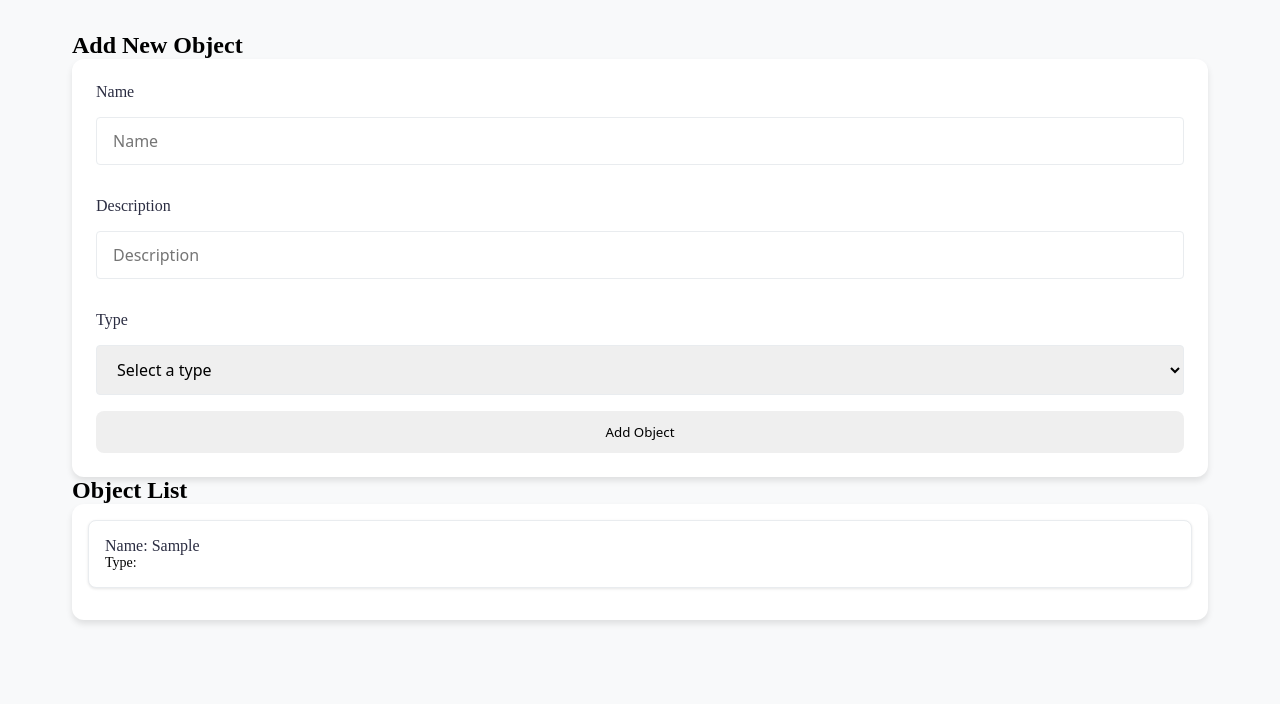
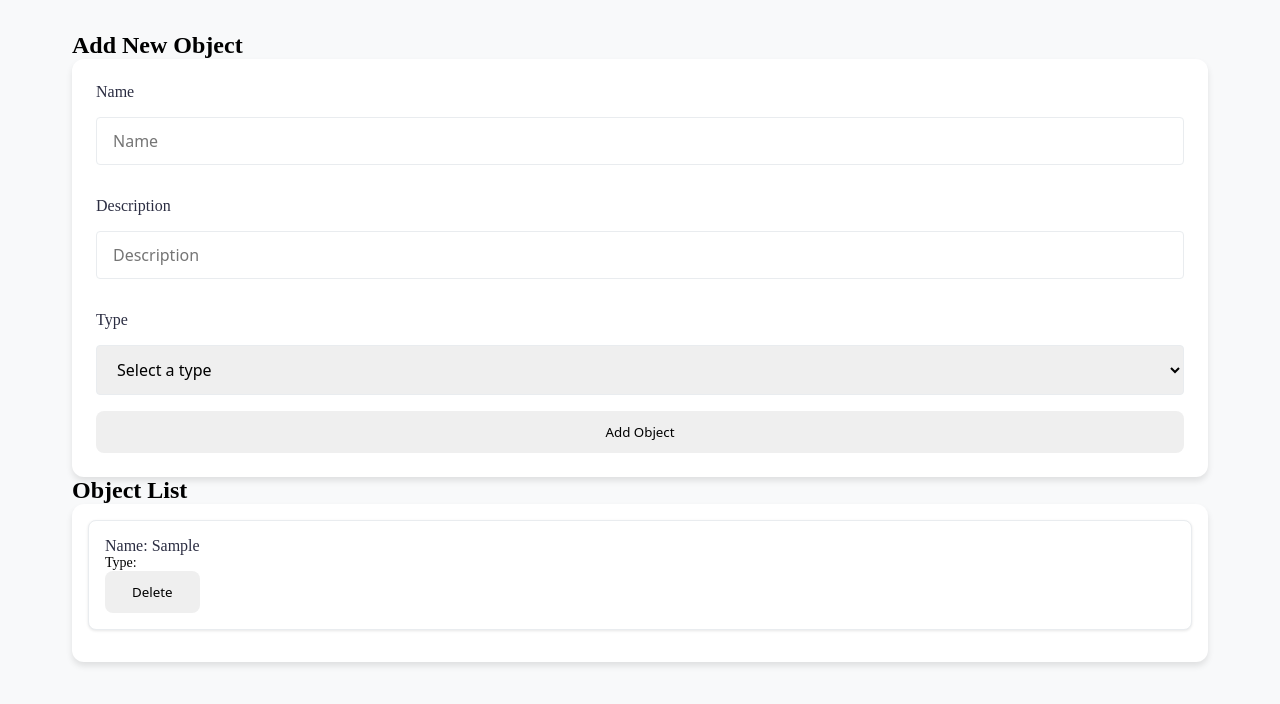
Before and after one commit to TomasGarciaDev/object-management-software, a React (Create React App) app: page / in a window 1280 px wide. Both pictures are taken after typing "Sample", "Sample" into the empty fields and a click on the button "Add Object". Shown: the top 704 px of the page. Built offline with nearby package versions, Linux system fonts and the light colour scheme.

Commit message:
Feat: Object item delete

```diff
--- a/src/components/ObjectList.tsx
+++ b/src/components/ObjectList.tsx
@@ -1,7 +1,7 @@
 import { useObjectContext } from "../context/ObjectContext";
 
 export default function ObjectList() {
-  const { objects } = useObjectContext();
+  const { objects, deleteObject } = useObjectContext();
 
   return (
     <div className='container'>
@@ -11,6 +11,16 @@ export default function ObjectList() {
             <div className='object-list-item-content'>
               <div className='object-list-item-name'>Name: {obj.name}</div>
               <div className='object-list-item-type'>Type: {obj.type}</div>
+
+              <button
+                onClick={(e) => {
+                  e.stopPropagation();
+                  deleteObject(obj.id);
+                }}
+                className='button danger'
+              >
+                Delete
+              </button>
             </div>
           </li>
         ))}
--- a/src/context/ObjectContext.tsx
+++ b/src/context/ObjectContext.tsx
@@ -11,6 +11,7 @@ type ObjectType = {
 interface ObjectContextType {
   objects: ObjectType[];
   addObject: (obj: ObjectType) => void;
+  deleteObject: (id: string) => void;
 }
 
 // Create context
@@ -33,8 +34,14 @@ export const ObjectProvider = ({ children }: { children: React.ReactNode }) => {
   const addObject = (obj: ObjectType) => {
     setObjects([...objects, obj]);
   };
+
+  const deleteObject = (id: string) => {
+    setObjects(objects.filter((obj) => obj.id !== id));
+  };
+
+  // Delete objects
   return (
-    <ObjectContext.Provider value={{ objects, addObject }}>
+    <ObjectContext.Provider value={{ objects, addObject, deleteObject }}>
       {children}
     </ObjectContext.Provider>
   );
```
